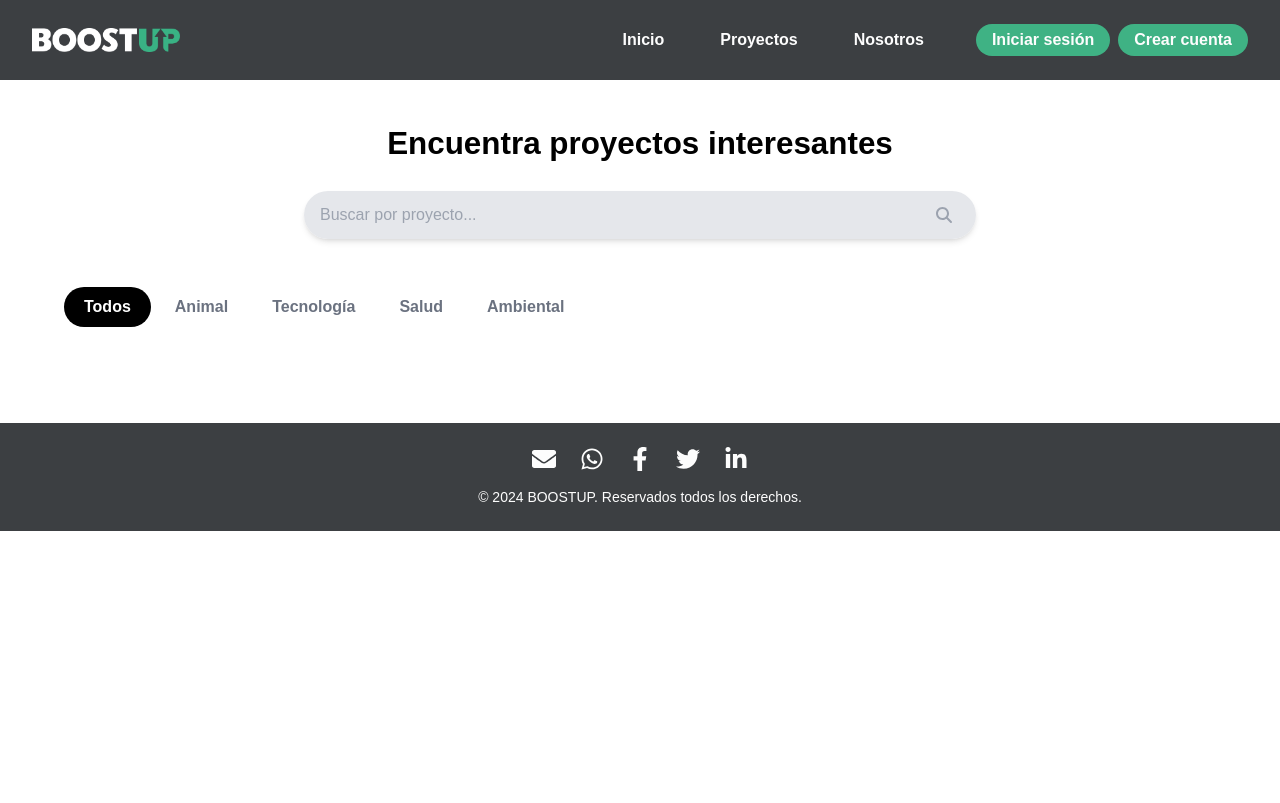
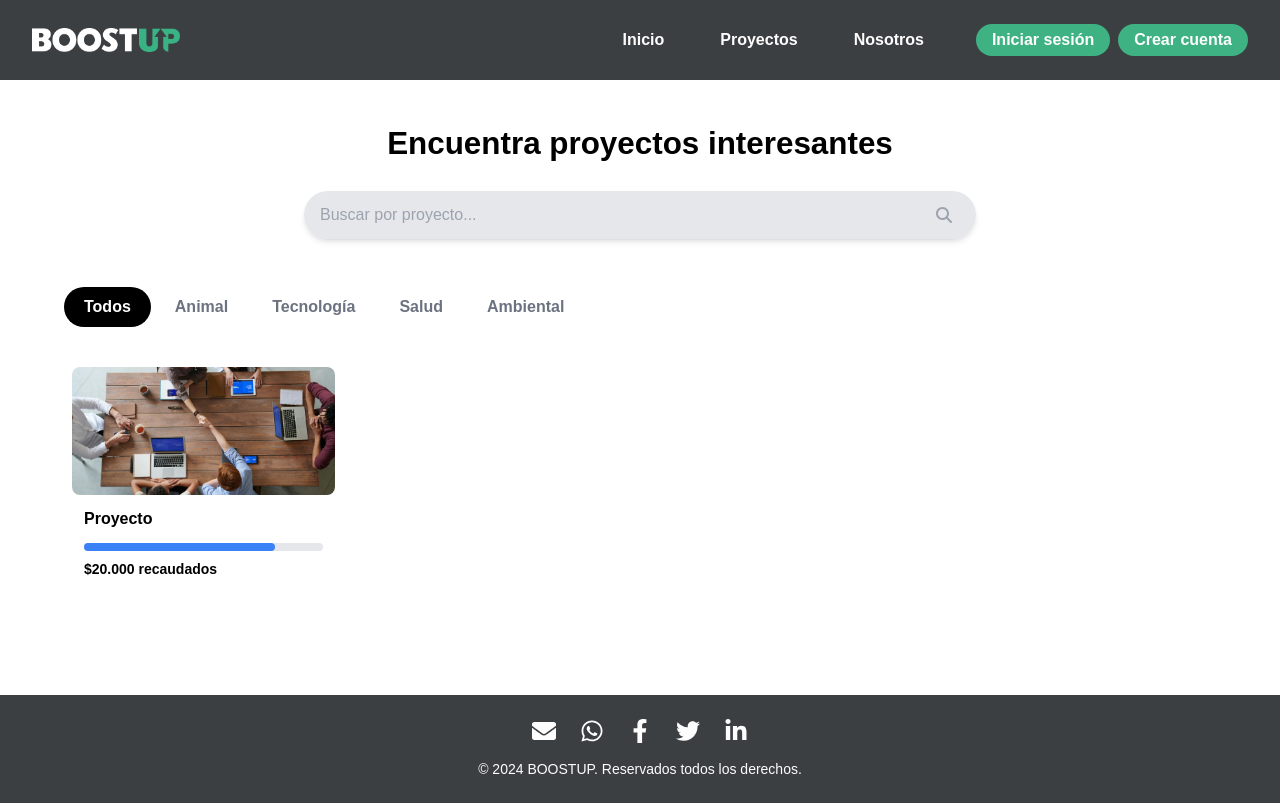
Before and after one commit to No-Country-simulation/c21-21-m-node-react, a Next.js app in the folder frontend/: page /projects in a window 1280 px wide. Built offline with nearby package versions, Linux system fonts and the light colour scheme.

Commit message:
vista completa de proyectos. Adaptación del componente card para esta vista

```diff
--- a/frontend/src/app/components/Card.js
+++ b/frontend/src/app/components/Card.js
@@ -1,27 +1,32 @@
 import Image from "next/image";
 
-const Card = ({ imgSrc, title, percentage, children }) => {
+const Card = ({ imgSrc, title, percentage, children, isProjectsPage = false }) => {
     return (
-        <div className="w-full mx-auto">
-            <>
-                <div className="relative w-full h-32">
+        <div className={`w-full mx-auto ${isProjectsPage ?
+            'flex flex-row md:flex-col hover:bg-gray-100 p-2 rounded-lg cursor-pointer transition duration-300'
+            : ''}`}>
+            <div className={`relative ${isProjectsPage ?
+                'w-1/3 h-24 md:w-full md:h-32 flex-shrink-0 overflow-hidden' : 'w-full h-32'}`}>
+                <div className={`relative h-full w-full transition-transform duration-300
+                    ${isProjectsPage ? 'transform hover:scale-110' : ''}`}>
                     <Image
                         src={imgSrc}
                         alt={title}
                         layout="fill"
                         objectFit="cover"
-                        className="rounded-lg"
+                        className={'rounded-lg'}
                     />
                 </div>
-                <div className="p-2">
-                    <p className="font-semibold text-gray-800 mb-4 pt-2 truncate
-                        overflow-hidden whitespace-nowrap text-ellipsis">{title}</p>
-                    <div className="w-full bg-gray-200 rounded-full mb-2">
-                        <div className="bg-blue-500 h-2 rounded-full" style={{ width: `${percentage}%` }}></div>
-                    </div>
-                    {children}
+            </div>
+            <div className={`p-3 ${isProjectsPage ?
+                'flex-grow flex-shrink max-w-full overflow-hidden pr-0 md:pr-3' : ''}`}>
+                <p className="font-bold mb-3 truncate overflow-hidden whitespace-nowrap
+                    text-ellipsis">{title}</p>
+                <div className="w-full bg-gray-200 rounded-full mb-2">
+                    <div className="bg-blue-500 h-2 rounded-full" style={{ width: `${percentage}%` }}></div>
                 </div>
-            </>
+                {children}
+            </div>
         </div>
     );
 };
--- a/frontend/src/app/components/Dashboard.js
+++ b/frontend/src/app/components/Dashboard.js
@@ -54,7 +54,7 @@ const Dashboard = () => {
     const labelTotalAmount = role === 'emprendedor' ? 'Total recaudado' : 'Total inversión';
 
     return (
-        <div className="flex flex-col lg:px-8">
+        <>
             <div className="flex flex-col md:flex-row justify-between items-start lg:items-center
                 mb-4 space-y-4 md:space-y-0">
                 <h1 className="text-customH1 pb-2 lg:pb-0 font-bold">{title}</h1>
@@ -78,8 +78,8 @@ const Dashboard = () => {
                 <p className="font-bold">{labelTotalProjects}: {totalProjects}</p>
                 <p className="font-bold">{labelTotalAmount}: ${totalAmount}</p>
             </div>
-            <div className="grid grid-cols-1 sm:grid-cols-2 md:grid-cols-3 lg:grid-cols-4 gap-6
-                gap-y-12 w-full">
+            <div className="grid grid-cols-1 sm:grid-cols-2 md:grid-cols-3 lg:grid-cols-4
+                gap-y-8 w-full gap-x-6">
                 {
                     projects.map((project, index) => (
                         <Card
@@ -105,7 +105,7 @@ const Dashboard = () => {
                 size={modalSize}>
                 {modalContent}
             </Modal>
-        </div>
+        </>
     );
 };
 
--- a/frontend/src/app/components/Projects.js
+++ b/frontend/src/app/components/Projects.js
@@ -1,7 +1,10 @@
 "use client"
 import { useState } from "react";
+import Card from "./Card";
+import ProjectsCard from "./cards/Projects";
 import { FontAwesomeIcon } from "@fortawesome/react-fontawesome";
 import { faSearch, faChevronDown, faChevronUp } from "@fortawesome/free-solid-svg-icons";
+import PorAhora from '../../../public/banner.jpg';
 
 const categories = ["Todos", "Animal", "Tecnología", "Salud", "Ambiental"];
 
@@ -28,8 +31,7 @@ const Projects = () => {
                     <FontAwesomeIcon icon={faSearch} className="h-4 w-4 mr-2" />
                 </button>
             </div>
-
-            <div className="flex flex-col md:flex-row md:justify-around">
+            <div className="flex flex-col pb-8 md:flex-row md:justify-around">
                 <div className="md:hidden mb-4">
                     <button
                         onClick={() => setDropdownOpen(!dropdownOpen)}
@@ -79,6 +81,16 @@ const Projects = () => {
                     }
                 </div>
             </div>
+            <div className="grid grid-cols-1 sm:grid-cols-2 md:grid-cols-3 lg:grid-cols-4
+                gap-y-6 gap-x-3 w-full">
+                <Card
+                    imgSrc={PorAhora}
+                    title='Proyecto'
+                    percentage='80'
+                    isProjectsPage={true}>
+                    <ProjectsCard />
+                </Card>
+            </div>
         </>
     );
 };
--- a/frontend/src/app/components/cards/Entrepreneur.js
+++ b/frontend/src/app/components/cards/Entrepreneur.js
@@ -27,9 +27,9 @@ const Entrepreneur = ({ projectDetails, openModal }) => {
                         <ProjectForm projectDetails={projectDetails} />,
                         "max-w-4xl")
                     }
-                    className="w-10 h-10 rounded-full bg-yellow-500 text-white flex
+                    className="w-8 h-8 rounded-full bg-yellow-500 text-white flex
                     items-center justify-center hover:bg-yellow-600 transition duration-200">
-                    <FontAwesomeIcon icon={faEdit} />
+                    <FontAwesomeIcon icon={faEdit} className="text-sm" />
                 </Button>
                 <Button
                     onClick={() =>
@@ -41,9 +41,9 @@ const Entrepreneur = ({ projectDetails, openModal }) => {
                             bgColor="bg-red-500 hover:bg-red-600" />,
                         "max-w-sm")
                     }
-                    className="w-10 h-10 rounded-full bg-red-500 text-white flex items-center
+                    className="w-8 h-8 rounded-full bg-red-500 text-white flex items-center
                     justify-center hover:bg-red-600 transition duration-200">
-                    <FontAwesomeIcon icon={faTrashAlt} />
+                    <FontAwesomeIcon icon={faTrashAlt} className="text-sm" />
                 </Button>
                 <Button
                     onClick={() =>
@@ -53,7 +53,7 @@ const Entrepreneur = ({ projectDetails, openModal }) => {
                     }
                     className="flex-1 bg-blue-500 text-white rounded-full px-2 py-1
                     hover:bg-blue-600 transition duration-200 text-sm">
-                    <FontAwesomeIcon icon={faEye} /> Inversores
+                    <FontAwesomeIcon icon={faEye} className="text-sm" /> Inversores
                 </Button>
             </div>
         </>
--- a/frontend/src/app/components/cards/Investor.js
+++ b/frontend/src/app/components/cards/Investor.js
@@ -13,14 +13,14 @@ const Investor = ({ projectDetails, openModal }) => {
                     onClick={() => {
                         window.location.href = ``;
                     }}
-                    className="w-10 h-10 rounded-full bg-yellow-500 text-white flex
+                    className="w-8 h-8 rounded-full bg-yellow-500 text-white flex
                     items-center justify-center hover:bg-yellow-600 transition duration-200">
-                    <FontAwesomeIcon icon={faEye} />
+                    <FontAwesomeIcon icon={faEye} className="text-sm" />
                 </Button>
                 <Button
-                    className="w-10 h-10 rounded-full bg-gray-400 flex
+                    className="w-8 h-8 rounded-full bg-gray-400 flex
                     items-center justify-center cursor-not-allowed opacity-50">
-                    <FontAwesomeIcon icon={faSyncAlt} />
+                    <FontAwesomeIcon icon={faSyncAlt} className="text-sm" />
                 </Button>
                 <Button
                     onClick={() =>
@@ -33,7 +33,9 @@ const Investor = ({ projectDetails, openModal }) => {
                     }
                     className="flex-1 bg-blue-500 text-white rounded-full px-2 py-1
                     hover:bg-blue-600 transition duration-200 text-sm">
-                    <FontAwesomeIcon icon={faEye} /> Emprendedor
+                    <span className="inline lg:inline md:hidden">
+                        <FontAwesomeIcon icon={faEye} className="text-sm" />
+                    </span> Emprendedor
                 </Button>
             </div>
         </>
--- /dev/null
+++ b/frontend/src/app/components/cards/Projects.js
@@ -0,0 +1,5 @@
+const Projects = () => {
+    return (<p className="font-bold text-sm">$20.000 recaudados</p>);
+};
+
+export default Projects;
```
